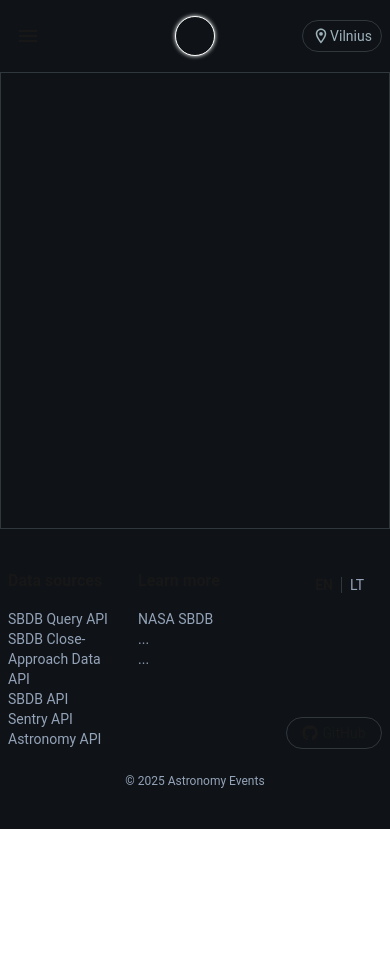
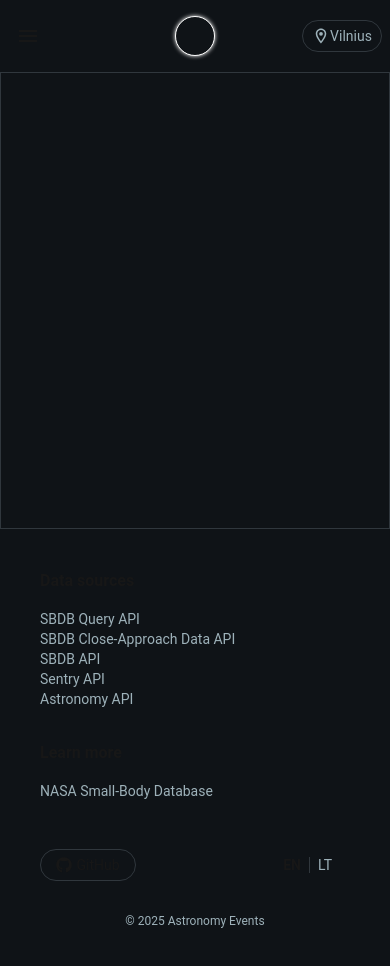
Before and after one commit to domas404/astronomy-events, a Next.js app: page / in a window 390 px wide. Shown: the top 966 px of the page. Before the commit the page ends 844 px from the top, so only its background shows below. Built offline with nearby package versions, Linux system fonts and the light colour scheme.

Commit message:
add responsiveness to footer

```diff
--- a/app/components/Footer.tsx
+++ b/app/components/Footer.tsx
@@ -1,50 +1,87 @@
 import { FaGithub } from "react-icons/fa";
 
+type DataSource = {
+    title: string,
+    link: string
+}
+
+const dataSources: DataSource[] = [
+    { title: 'SBDB Query API', link: 'https://ssd-api.jpl.nasa.gov/doc/sbdb_query.html' },
+    { title: 'SBDB Close-Approach Data API', link: 'https://ssd-api.jpl.nasa.gov/doc/cad.html' },
+    { title: 'SBDB API', link: 'https://ssd-api.jpl.nasa.gov/doc/sbdb.html' },
+    { title: 'Sentry API', link: 'https://ssd-api.jpl.nasa.gov/doc/sentry.html' },
+    { title: 'Astronomy API', link: 'https://astronomyapi.com/' },
+];
+
+const learnMoreSources: DataSource[] = [
+    { title: 'NASA Small-Body Database', link: 'https://ssd.jpl.nasa.gov/tools/sbdb_lookup.html#/' }
+]
+
+type LinkItemProps = { item: DataSource }
+
+const LinkItem = ({ item }: LinkItemProps) => {
+    return (
+        <li className="hover:text-space-text transition-colors">
+            <a href={item.link} target="_blank">{item.title}</a>
+        </li>
+    );
+}
+
+const Language = () => {
+    return (
+        <div className="flex flex-row gap-2 h-8 items-center rounded-full px-3 text-sm">
+            <div className="font-bold w-5 flex justify-end">EN</div>
+            <div className="w-px bg-space-border h-4"></div>
+            <div className="w-5 text-space-text-secondary hover:text-space-text hover:cursor-pointer">LT</div>
+        </div>
+    );
+}
 
 export default function Footer() {
+
+    const mappedDataSources = dataSources.map((item, index) => {
+        return (
+            <LinkItem key={index} item={item} />
+        );
+    });
+
+    const mappedLearnMore = learnMoreSources.map((item, index) => {
+        return (
+            <LinkItem key={index} item={item} />
+        );
+    })
+
     return (
-        <div className="border-t border-[#30373D] min-h-16 bg-[#0F1317]">
-            <div className="flex flex-col items-center mx-auto py-10">
-                <div className="flex flex-row w-[100%] px-2 gap-4 justify-between">
-                    <div className="w-56">
+        <footer className="w-full border-t border-space-border bg-space-background">
+            <div className="w-full flex flex-col items-center mx-auto py-10 max-w-[1200px]">
+                <div className="w-full flex flex-col md:flex-row px-10 gap-8 justify-between">
+                    <div className="w-full">
                         <div className="font-semibold mb-4">Data sources</div>
-                        <ul className="text-sm text-slate-400">
-                            <li>SBDB Query API</li>
-                            <li>SBDB Close-Approach Data API</li>
-                            <li>SBDB API</li>
-                            <li>Sentry API</li>
-                            <li>Astronomy API</li>
+                        <ul className="text-sm text-space-text-secondary">
+                            {mappedDataSources}
                         </ul>
                     </div>
-                    <div className="w-56">
+                    <div className="w-full">
                         <div className="font-semibold mb-4">Learn more</div>
-                        <ul className="text-sm text-slate-400">
-                            <li>NASA SBDB</li>
-                            <li>...</li>
-                            <li>...</li>
+                        <ul className="text-sm text-space-text-secondary">
+                            {mappedLearnMore}
                         </ul>
                     </div>
-                    <div className="w-56 flex flex-col gap-2 items-end justify-between">
-                        <div className="flex flex-row gap-2 h-8 items-center rounded-full px-3 text-sm">
-                            <div className="font-bold w-5 flex justify-end">EN</div>
-                            <div className="w-px bg-[#30373D] h-4"></div>
-                            <div className="w-5 text-slate-400 hover:text-white hover:cursor-pointer">LT</div>
-                        </div>
-                        {/* <div className="font-semibold mb-4">Social</div> */}
-                        <div className="w-24 border border-[#30373D] rounded-full h-8 flex justify-center items-center gap-1
-                            hover:bg-slate-800 transition-colors hover:cursor-pointer active:bg-slate-700">
+                    <div className="w-full flex flex-row-reverse md:flex-col gap-2 items-end justify-between mt-4 md:m-0">
+                        <Language />
+                        <div className="w-24 border border-space-border rounded-full h-8 flex justify-center items-center gap-1
+                            hover:bg-space-button-hover transition-colors hover:cursor-pointer active:bg-space-button-active">
                             <FaGithub />
                             <div className="text-sm">GitHub</div>
                         </div>
                     </div>
                 </div>
-                <div className="pt-6 flex flex-row justify-center items-center w-[100%]">
-                    {/* <div className="w-24"></div> */}
-                    <div className="text-xs text-slate-400">
+                <div className="pt-8 flex flex-row justify-center items-center w-[100%]">
+                    <div className="text-xs text-space-text-secondary">
                         © 2025 Astronomy Events
                     </div>
                 </div>
             </div>
-        </div>
+        </footer>
     );
 }
--- a/app/components/Header.tsx
+++ b/app/components/Header.tsx
@@ -75,7 +75,7 @@ export default function Header() {
             {
                 menuOpen &&
                 <div
-                    className="absolute h-full w-full bg-black/20 [backdrop-filter:blur(4px)] md:invisible md:pointer-events-none"
+                    className="fixed h-full w-full bg-black/20 [backdrop-filter:blur(4px)] md:invisible md:pointer-events-none"
                     onClick={() => setMenuOpen(!menuOpen)}
                 ></div>
             }
```
